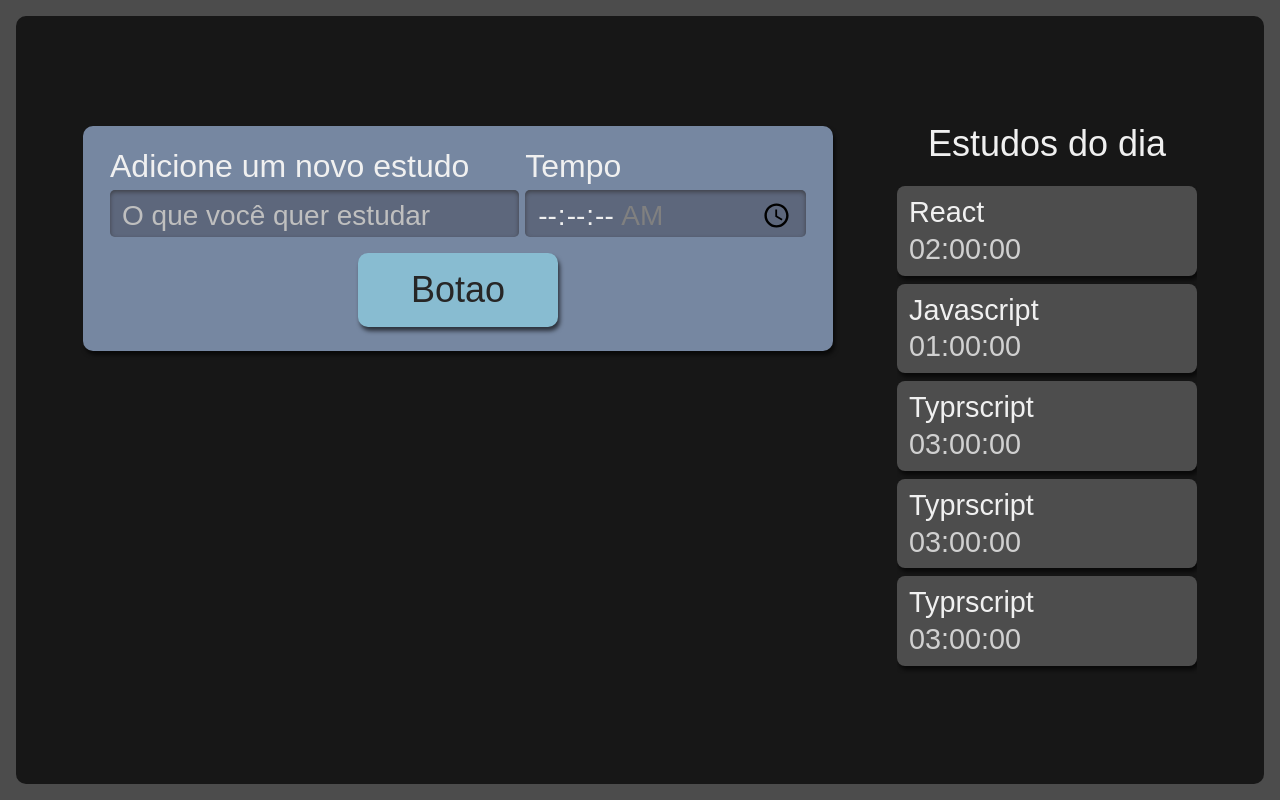
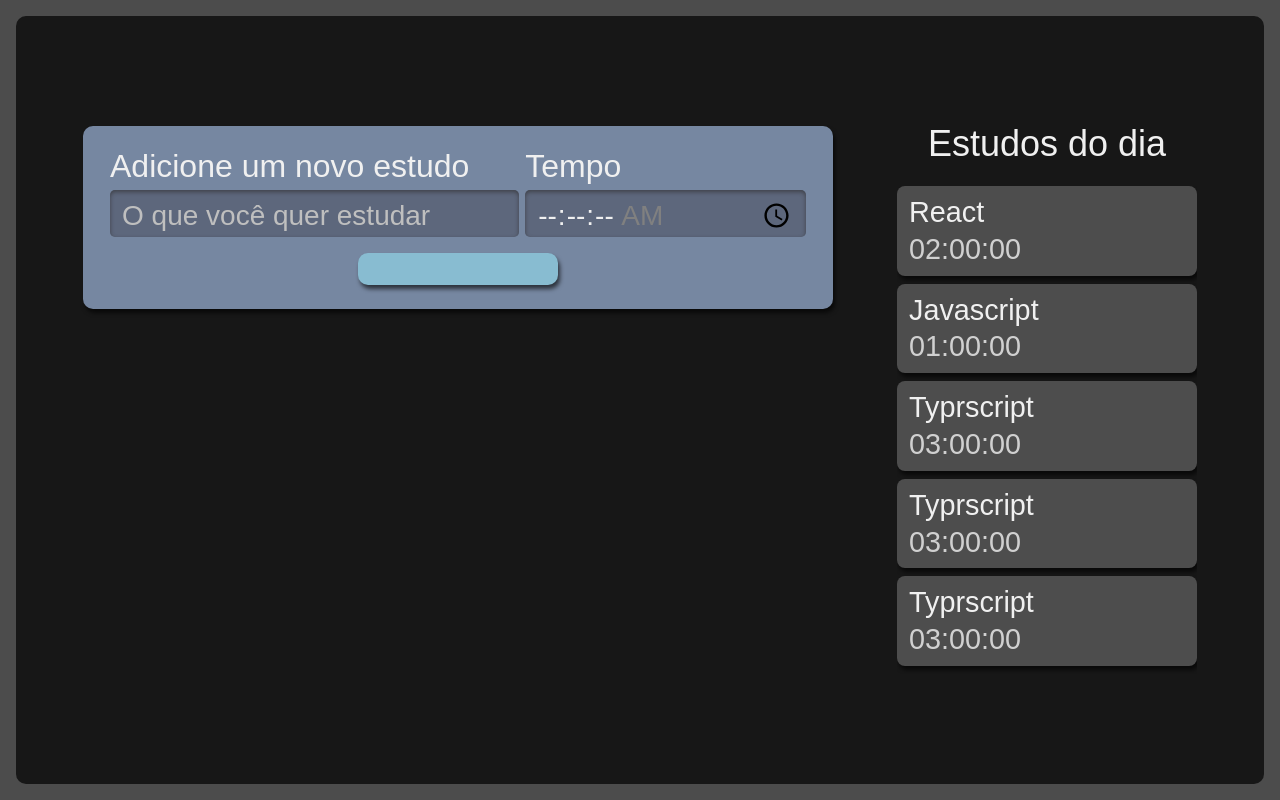
Before and after one commit to danielcosta010/React--escrevendo-com-Typescript, a React (Create React App) app in the folder alura-studies/: page / in a window 1280 px wide. Built offline with nearby package versions, Linux system fonts and the light colour scheme.

Commit message:
Atualizando index.tsx

```diff
--- a/alura-studies/src/components/Botao/index.tsx
+++ b/alura-studies/src/components/Botao/index.tsx
@@ -1,14 +1,24 @@
 import React from 'react';
 import style from './Botao.module.scss'
 
-class Botao extends React.Component {
+class Botao extends React.Component<{
+  children: React.ReactNode,
+  type?: "button" | "submit" | "reset" | undefined
+}> {
   render() {
+    const { type = "button" } = this.props
     return (
-      <button className={style.botao}>
-        Botao
+      <button type={type} className={style.botao}>
+        {this.props.children}
       </button>
       );
       }
 }
 
+// export default (props: { children: React.ReactNode }) => (
+//   <button className={style.botao}>
+//     {props.children}
+//  </button>
+// )
+
 export default Botao
```
